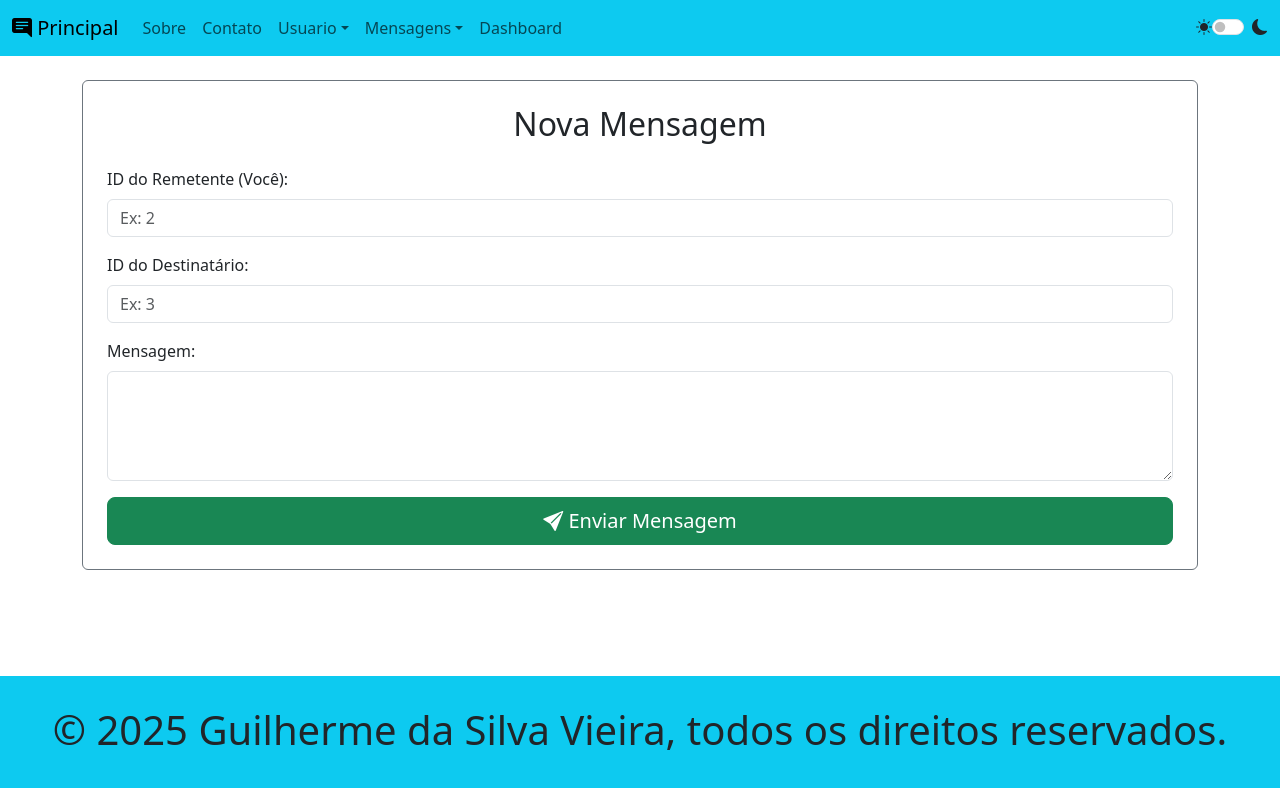
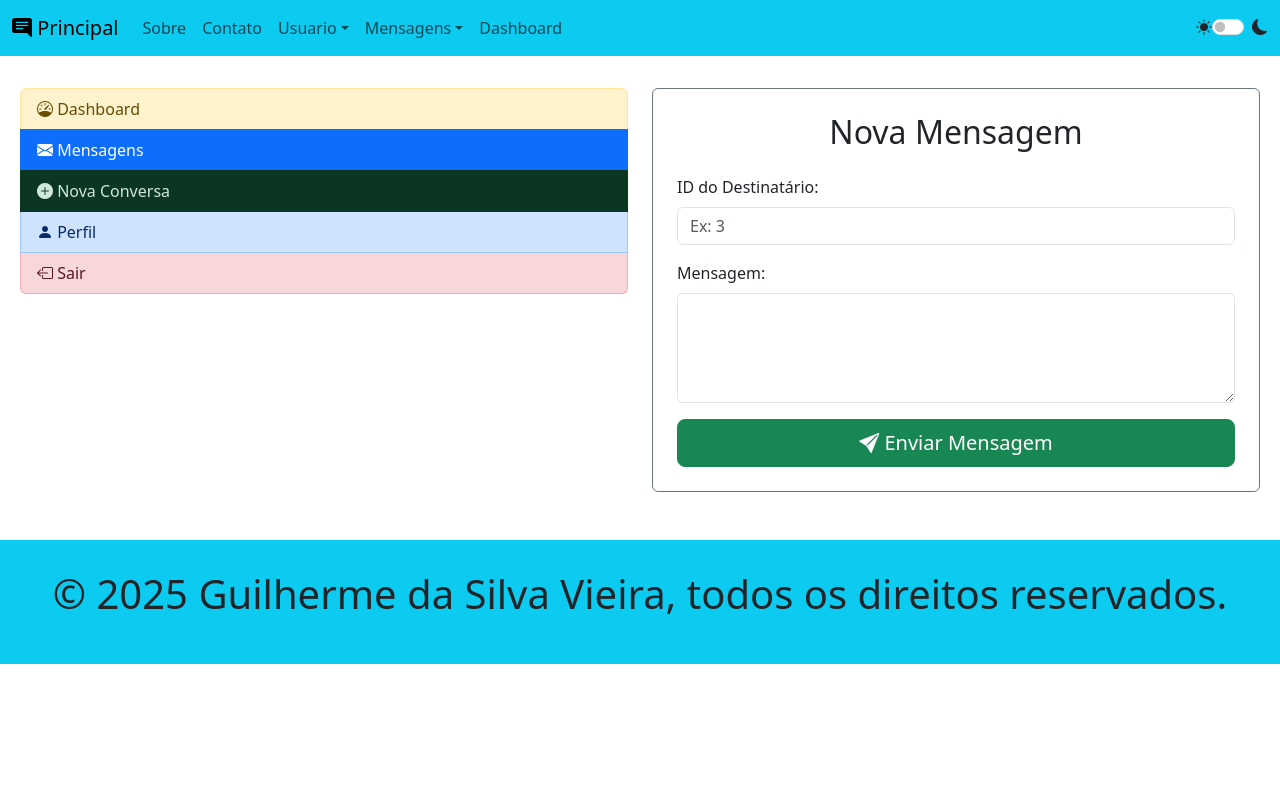
Before and after one commit to guilherme-da-silva-vieira/frontend-projeto-integrador-dsw2-2025-2, a React (Vite) app: page /mensagens/create in a window 1280 px wide. Shown: the top 788 px of the page. Built offline with nearby package versions, Linux system fonts and the light colour scheme; sample sign-in values are in the browser's storage.

Commit message:
iniciando ações de administrador

```diff
--- a/src/components/Ferramentas.jsx
+++ b/src/components/Ferramentas.jsx
@@ -15,7 +15,8 @@ const Ferramentas = () => {
   return (
     <>
       <div className="list-group">
-        <NavLink to="/mensagens" className="list-group-item list-group-item-action active" aria-current="true"><span className="bi bi-envelope-fill"></span> Mensagens</NavLink>
+        <NavLink to="/dashboard" className="list-group-item list-group-item-action list-group-item-warning"><span className='bi bi-speedometer'></span> Dashboard</NavLink>
+        <NavLink to="/mensagens" className="list-group-item list-group-item-action active"><span className="bi bi-envelope-fill"></span> Mensagens</NavLink>
         <NavLink to="/mensagens/create" className="list-group-item list-group-item-action list-group-item-success"><span className='bi bi-plus-circle-fill'></span> Nova Conversa</NavLink>
         <NavLink to="/usuarios/profile" className="list-group-item list-group-item-action list-group-item-action list-group-item-primary"><span className='bi bi-person-fill'></span>  Perfil</NavLink>
         <NavLink to="/usuarios/login" onClick={handleLogout} className="list-group-item list-group-item-action list-group-item-danger"><span className='bi bi-box-arrow-left'></span> Sair</NavLink>
--- a/src/pages/dashboards/DashboardAdmin.jsx
+++ b/src/pages/dashboards/DashboardAdmin.jsx
@@ -9,6 +9,31 @@ const DashboardAdmin = () => {
     const [user, setUser] = useState(null);
     const [listaUsuarios, setListaUsuarios] = useState([]);
     const [ListaMensagens, setListaMensagens] = useState([]);
+
+    const handleDeleteMessage = async (id) => {
+        if (!confirm("Tem certeza que deseja excluir?")) return;
+
+        const token = localStorage.getItem("token"); // Assumindo que guardou o token aqui
+
+        try {
+            const response = await fetch(`http://localhost:3000/api/mensagens/${id}`, {
+                method: "DELETE",
+                headers: {
+                    "Authorization": `Bearer ${token}`
+                }
+            });
+
+            if (response.ok) {
+                // Remove da tela sem recarregar a página
+                setListaMensagens(ListaMensagens.filter(m => m.id !== id));
+            } else {
+                alert("Erro ao excluir. Verifique se você tem permissão.");
+            }
+        } catch (error) {
+            console.error(error);
+            alert("Erro de conexão.");
+        }
+    };
 
     useEffect(() => {
         const storedUser = localStorage.getItem("user");
@@ -41,7 +66,7 @@ const DashboardAdmin = () => {
             const token = localStorage.getItem("token");
             try {
                 // A rota GET /api/usuarios é pública no backend atual, mas aqui consumimos como exemplo de dado admin
-                const response = await fetch("http://localhost:3000/api/mensagens", {
+                const response = await fetch("http://localhost:3000/api/mensagens/admin ", {
                     headers: {
                         "Authorization": `Bearer ${token}`,
                     }
@@ -69,11 +94,13 @@ const DashboardAdmin = () => {
                             <p>Bem-vindo, {user.nome} (ID: {user.id}).</p>
                             <p>Você tem acesso total ao gerenciamento do sistema.</p>
                             <button className='btn btn-lg btn-success' onClick={() => navigate("/usuarios/profile")}>Meu Perfil</button>
+                            <br/>
+                            <button className='mt-2 btn btn-lg btn-primary' onClick={() => navigate("/mensagens")}>Minhas Mensagens</button>
                         </div>
                     </div>
 
                     <h2 className='text-center'>Gestão de Usuários</h2>
-                <div className='text-center'>
+                    <div>
                         <table className='m-auto'>
                             <thead>
                                 <tr>
@@ -90,12 +117,12 @@ const DashboardAdmin = () => {
                                         <td>
                                             <button>Detalhes</button>
                                             <button>Remover</button>
+                                            <button>{u.papel != 0 ? "Promover":"Rebaixar"}</button>
                                         </td>
                                     </tr>
                                 ))}
                             </tbody>
                         </table>
-                </div>
                     </div>
                     <h2 className='text-center'>Gestão de mensagens</h2>
                     <div>
@@ -117,12 +144,13 @@ const DashboardAdmin = () => {
                                         <td>{u.mensagem}</td>
                                         <td>
                                             <button>Detalhes</button>
-                                    <button>Remover</button>
+                                            <button onClick={() =>handleDeleteMessage(u.id)}>Remover</button>
                                         </td>
                                     </tr>
                                 ))}
                             </tbody>
                         </table>
+                    </div>
                 </div>
             <div className='mt-5'>
                 <Footer />
--- a/src/pages/mensagens/MensagensCreate.jsx
+++ b/src/pages/mensagens/MensagensCreate.jsx
@@ -3,6 +3,8 @@ import Navbar from '../../components/Navbar'
 import Footer from '../../components/Footer'
 import { useNavigate } from 'react-router-dom';
 import Expirar from '../../services/Expirar';
+import { jwtDecode } from 'jwt-decode';
+import Ferramentas from '../../components/Ferramentas';
 
 const MensagensCreate = () => {
   // Inicializando estados
@@ -11,9 +13,8 @@ const MensagensCreate = () => {
   const [mensagem, setMensagem] = useState("");
   const [erro, setErro] = useState("");
   const storedUser = localStorage.getItem("user");
+  const token = localStorage.getItem('token');
   const parsedUser = JSON.parse(storedUser);
-  const token = localStorage.getItem('token');
-
   const navigate = useNavigate();
 
   useEffect(() => {
@@ -22,7 +23,11 @@ const MensagensCreate = () => {
       navigate("/usuarios/login");
       return;
     }
-  },[storedUser,parsedUser,token]);
+    else {
+      const decode = jwtDecode(token);
+      setUsuarios_Id(decode.Usuarios_id);
+    }
+  }, [storedUser, parsedUser, token]);
   const enviaFormulario = async (e) => {
     e.preventDefault();
     setErro("");
@@ -58,27 +63,17 @@ const MensagensCreate = () => {
 
   return (
     <>
-    <Expirar/>
+      <Expirar />
       <Navbar />
-      <div className="container mt-4">
-        <form onSubmit={enviaFormulario}>
+      <div className="row m-2 g-4">
+        <div className='col-md-6 col-12'>
+          <Ferramentas/>
+        </div>
+        <form onSubmit={enviaFormulario} className='col-md-6 col-12'>
           <div className='card border-secondary p-4'>
             <h2 className='text-center mb-4'>Nova Mensagem</h2>
 
             {erro && <div className="alert alert-danger">{erro}</div>}
-
-            <div className="mb-3">
-              <label className='form-label' htmlFor="Usuarios_id">ID do Remetente (Você):</label>
-              <input
-                className='form-control'
-                type="number"
-                id="Usuarios_id"
-                value={Usuarios_id}
-                onChange={(e) => setUsuarios_Id(e.target.value)}
-                required
-                placeholder="Ex: 2"
-              />
-            </div>
 
             <div className="mb-3">
               <label className='form-label' htmlFor="Usuarios_id_destinatario">ID do Destinatário:</label>
@@ -111,7 +106,7 @@ const MensagensCreate = () => {
           </div>
         </form>
       </div>
-      <div className="mt-5 position-absolute bottom-0 start-0 end-0">
+      <div className="mt-5">
         <Footer />
       </div>
     </>
--- a/src/pages/mensagens/MensagensEdit.jsx
+++ b/src/pages/mensagens/MensagensEdit.jsx
@@ -3,6 +3,7 @@ import Navbar from '../../components/Navbar'
 import Footer from '../../components/Footer'
 import { useParams, useNavigate } from 'react-router-dom'
 import Expirar from '../../services/Expirar'
+import Ferramentas from '../../components/Ferramentas'
 
 const MensagensEdit = () => {
     const { id } = useParams(); // Pega o ID da URL
@@ -60,7 +61,7 @@ const MensagensEdit = () => {
 
         try {
             const response = await fetch(`http://localhost:3000/api/mensagens/${id}`, {
-            method: 'PUT',
+                method: 'PATCH',
                 headers: {
                     'Content-Type': 'application/json',
                     'Authorization': `Bearer ${token}`
@@ -80,26 +81,16 @@ const MensagensEdit = () => {
 
     return (
         <>
-    <Expirar/>
+            <Expirar />
             <Navbar />
-      <div className='container mt-4'>
             {erro && <div className="alert alert-danger">{erro}</div>}
-
-        <form onSubmit={handleUpdate}>
+            <div className='row m-2 g-4'>
+                <div className='col-md-6 co-12'>
+                    <Ferramentas />
+                </div>
+                <form onSubmit={handleUpdate} className='col-md-6 col-12'>
                     <div className='card border-secondary p-4'>
                         <p className='fs-2 text-center'>Editar Mensagem #{id}</p>
-
-                <div className="mb-3">
-                    <label className='form-label' htmlFor="usuario">ID Remetente:</label>
-                    <input
-                        className='form-control'
-                        type="number"
-                        id="usuario"
-                        value={Usuarios_id}
-                        onChange={(e) => setUsuarios_Id(e.target.value)}
-                        required
-                    />
-                </div>
 
                         <div className="mb-3">
                             <label className='form-label' htmlFor="destinatario">ID Destinatário:</label>
@@ -134,9 +125,7 @@ const MensagensEdit = () => {
                     </div>
                 </form>
             </div>
-      <div className="mt-5">
-        <Footer/>
-      </div>
+            <Footer />
         </>
     )
 }
--- a/src/pages/mensagens/MensagensIndex.jsx
+++ b/src/pages/mensagens/MensagensIndex.jsx
@@ -28,17 +28,17 @@ const MensagensIndex = () => {
   }, [navigate]);
   return (
     <>
-      <Expirar/>
+      <Expirar />
       <Navbar />
       <div className='row m-2 g-4'>
         <div className='col-12 col-sm-6'>
-          <Ferramentas/>
+          <Ferramentas />
         </div>
         <div className='col-12 col-sm-6 border border-secondary rounded p-3'>
           <ListaMensagem />
         </div>
       </div>
-      <Footer/>
+     <div className='mt-5'> <Footer /> </div>
     </>
   )
 }
--- a/src/services/Expirar.jsx
+++ b/src/services/Expirar.jsx
@@ -22,6 +22,7 @@ const Expirar = () => {
             if(estaExpirado(tokenArmazenado)){
                 localStorage.removeItem("token");
                 localStorage.removeItem("user");
+                alert("Sessão expirou, faça login novamente!")
                 navigate("/usuarios/login");
             }
         }
```
Also changed, not shown: src/pages/admin/Sobrescrever.jsx (added). Lines whose indentation alone changed are shown as unchanged.
